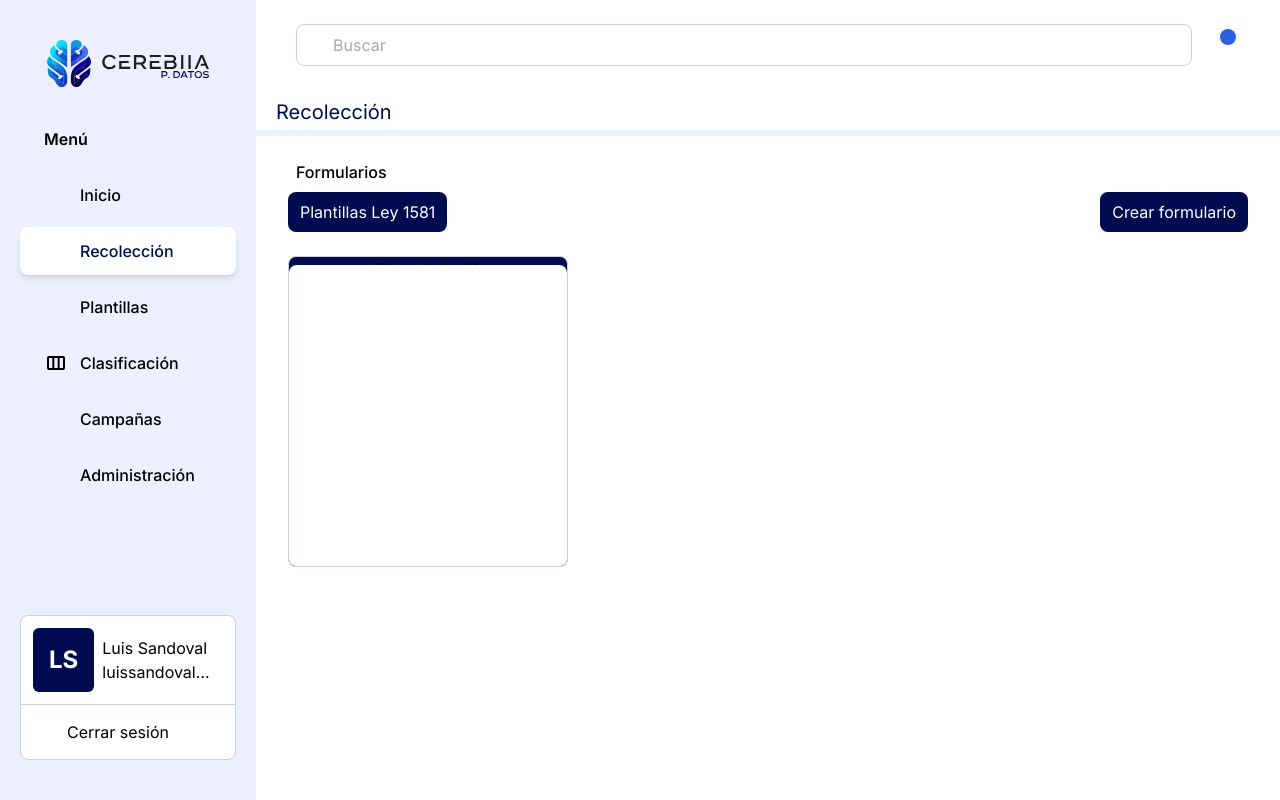
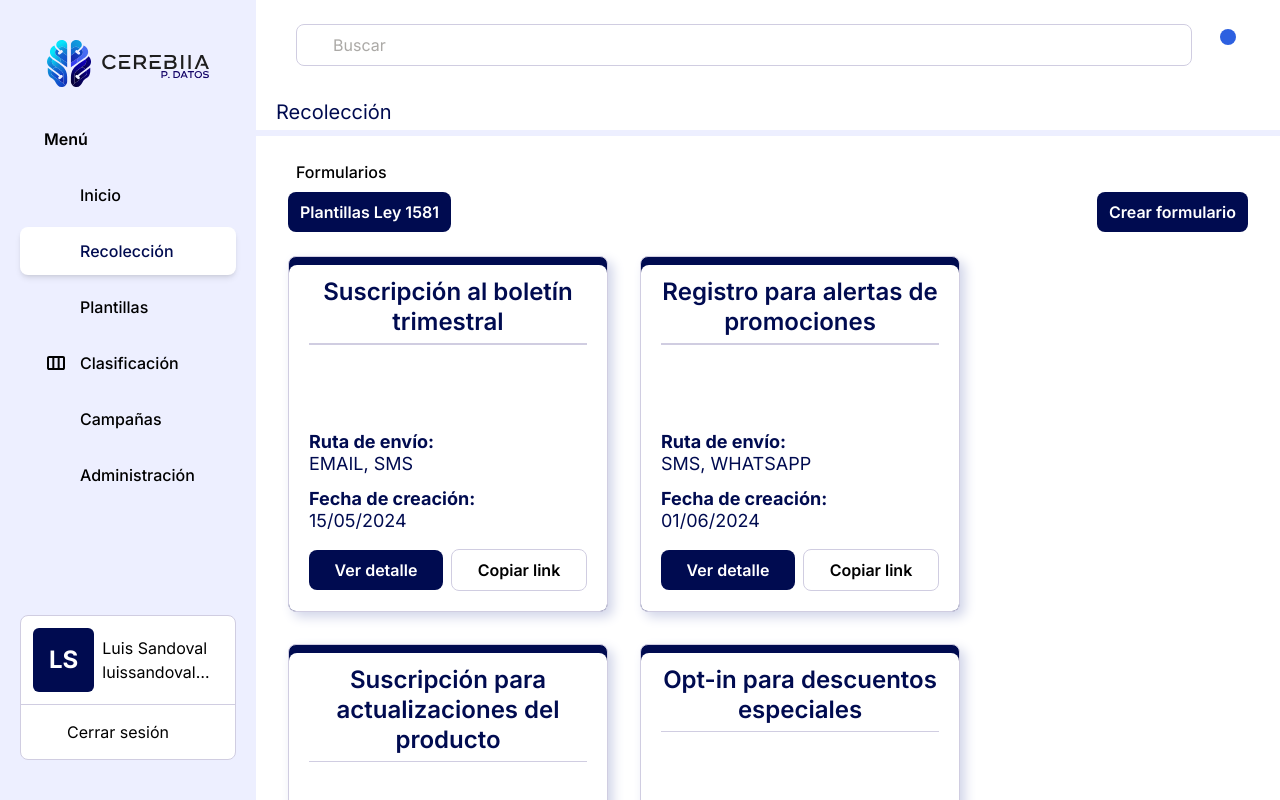
Before and after one commit to CerebiiaCompany/personal-data-frontend, a Next.js app: page /recoleccion in a window 1280 px wide. Built offline with nearby package versions, Linux system fonts and the light colour scheme; some icons are missing.

Commit message:
adding forms grid voew and mock data

```diff
--- a/src/app/globals.css
+++ b/src/app/globals.css
@@ -5,6 +5,7 @@
   --color-primary-500: #2d60e0;
   --color-primary-900: #000b50;
 
+  --color-primary-shadows: #d1d5e9;
   --color-disabled: #d0cde1;
 }
 
--- a/src/app/page.tsx
+++ b/src/app/page.tsx
@@ -33,7 +33,7 @@ export default function Home() {
           </label>
 
           <Button
-            hierarchy="SECONDARY"
+            hierarchy="secondary"
             startContent={
               <Icon icon={"tabler:chevron-down"} className="text-xl" />
             }
--- a/src/app/recoleccion/page.tsx
+++ b/src/app/recoleccion/page.tsx
@@ -1,4 +1,6 @@
 import Button from "@/components/base/Button";
+import { FORMS_MOCK_DATA } from "@/mock/formMock";
+import { formatDateToString } from "@/utils/date.utils";
 import { Icon } from "@iconify/react";
 
 export default function Home() {
@@ -40,12 +42,53 @@ export default function Home() {
         </header>
 
         {/* Forms grid */}
-        <div className="w-fill grid grid-cols-[repeat(auto-fit,_minmax(200px,_280px))]">
-          <div className="bg-primary-900 overflow-hidden rounded-lg relative after:absolute after:top-2 after:rounded-lg after:left-0 after:w-full after:h-full after:bg-white border border-disabled aspect-[4.5/5]">
-            <header className="flex flex-col items-center">
-              <h4>Formulario #1</h4>
-            </header>
-          </div>
+        <div className="w-fill grid grid-cols-[repeat(auto-fit,_minmax(200px,_320px))] gap-8">
+          {FORMS_MOCK_DATA.map((data) => (
+            <div
+              key={data.id}
+              className="bg-primary-900 overflow-hidden rounded-lg relative after:absolute after:top-2 after:rounded-lg after:left-0 after:w-full after:h-full after:bg-white border border-disabled aspect-[4.5/5] after:z-0 shadow-[5px_5px_12px] shadow-primary-shadows"
+            >
+              <div className="relative z-1 w-full h-full flex flex-col items-start p-5 gap-4">
+                <header className="w-full flex flex-col gap-1.5">
+                  <h4 className="text-2xl leading-tight text-center text-primary-900 font-semibold">
+                    {data.title}
+                  </h4>
+                  <span className="inline-block w-full h-[1.5px] bg-disabled" />
+                </header>
+
+                {/* Form data */}
+                <div className="flex flex-col items-start text-left gap-3 flex-1 justify-end">
+                  <div className="text-primary-900 text-lg">
+                    <h6 className="text-left font-bold leading-tight">
+                      Ruta de envío:
+                    </h6>
+                    <p className="text-left leading-tight">
+                      {data.marketingChannels.join(", ")}
+                    </p>
+                  </div>
+                  <div className="text-primary-900 text-lg">
+                    <h6 className="text-left font-bold leading-tight">
+                      Fecha de creación:
+                    </h6>
+                    <p className="text-left leading-tight">
+                      {formatDateToString({
+                        date: data.createdAt,
+                        format: "DD/MM/YYYY",
+                      })}
+                    </p>
+                  </div>
+                </div>
+
+                {/* Actions */}
+                <div className="flex items-center w-full gap-2">
+                  <Button className="flex-1">Ver detalle</Button>
+                  <Button hierarchy="secondary" className="flex-1">
+                    Copiar link
+                  </Button>
+                </div>
+              </div>
+            </div>
+          ))}
         </div>
       </div>
     </div>
--- a/src/components/base/Button.tsx
+++ b/src/components/base/Button.tsx
@@ -5,22 +5,25 @@ interface Props {
   children: React.ReactNode;
   startContent?: JSX.Element;
   endContent?: JSX.Element;
-  hierarchy?: "PRIMARY" | "SECONDARY" | "TERTIARY";
+  hierarchy?: "primary" | "secondary" | "tertiary";
+  className?: string;
 }
 
 const Button = ({
   children,
-  hierarchy = "PRIMARY",
+  hierarchy = "primary",
   startContent,
   endContent,
+  className: customClassName,
 }: Props) => {
   const baseClassName = clsx([
-    "px-3 py-2 rounded-lg flex items-center gap-2 font-sans",
-    { "text-white bg-primary-900": hierarchy === "PRIMARY" }, //? for primary buttons
+    "px-3 py-2 rounded-lg flex items-center text-center justify-center gap-2 font-sans font-semibold",
+    customClassName,
+    { "text-white bg-primary-900": hierarchy === "primary" }, //? for primary buttons
     {
-      "border border-disabled bg-white": hierarchy === "SECONDARY",
+      "border border-disabled bg-white": hierarchy === "secondary",
     }, //? for secondary buttons
-    { "": hierarchy === "TERTIARY" }, //? for tertiary buttons
+    { "": hierarchy === "tertiary" }, //? for tertiary buttons
   ]);
 
   return (
--- /dev/null
+++ b/src/mock/formMock.ts
@@ -0,0 +1,39 @@
+import { CustomFormData } from "@/types/form.types";
+
+export const FORMS_MOCK_DATA: CustomFormData[] = [
+  {
+    id: "a1b2c3d4e5f6",
+    title: "Suscripción al boletín trimestral",
+    createdAt: new Date("2024-05-15T10:00:00Z"),
+    updatedAt: new Date("2024-05-15T10:00:00Z"),
+    marketingChannels: ["EMAIL", "SMS"],
+  },
+  {
+    id: "f6e5d4c3b2a1",
+    title: "Registro para alertas de promociones",
+    createdAt: new Date("2024-06-01T14:30:00Z"),
+    updatedAt: new Date("2024-06-01T14:30:00Z"),
+    marketingChannels: ["SMS", "WHATSAPP"],
+  },
+  {
+    id: "g7h8i9j0k1l2",
+    title: "Suscripción para actualizaciones del producto",
+    createdAt: new Date("2024-06-10T09:15:00Z"),
+    updatedAt: new Date("2024-06-10T09:15:00Z"),
+    marketingChannels: ["EMAIL", "SMS", "WHATSAPP"],
+  },
+  {
+    id: "m3n4o5p6q7r8",
+    title: "Opt-in para descuentos especiales",
+    createdAt: new Date("2024-07-20T11:45:00Z"),
+    updatedAt: new Date("2024-07-20T11:45:00Z"),
+    marketingChannels: ["EMAIL"],
+  },
+  {
+    id: "s9t0u1v2w3x4",
+    title: "Notificaciones de eventos exclusivos",
+    createdAt: new Date("2024-08-05T18:00:00Z"),
+    updatedAt: new Date("2024-08-05T18:00:00Z"),
+    marketingChannels: ["WHATSAPP"],
+  },
+];
--- /dev/null
+++ b/src/utils/date.utils.ts
@@ -0,0 +1,21 @@
+type STRING_TO_DATE_FORMAT = "DD/MM/YYYY";
+
+export function formatDateToString({
+  date,
+  format = "DD/MM/YYYY",
+}: {
+  date: Date;
+  format?: STRING_TO_DATE_FORMAT;
+}) {
+  switch (format) {
+    case "DD/MM/YYYY":
+      return `${date.getDate().toString().padStart(2, "00")}/${(
+        date.getMonth() + 1
+      )
+        .toString()
+        .padStart(2, "00")}/${date.getFullYear()}`;
+
+    default:
+      return "Formato de fecha inválida";
+  }
+}
```
Also changed, not shown: src/types/form.types.ts (added, +9 -0 lines).
